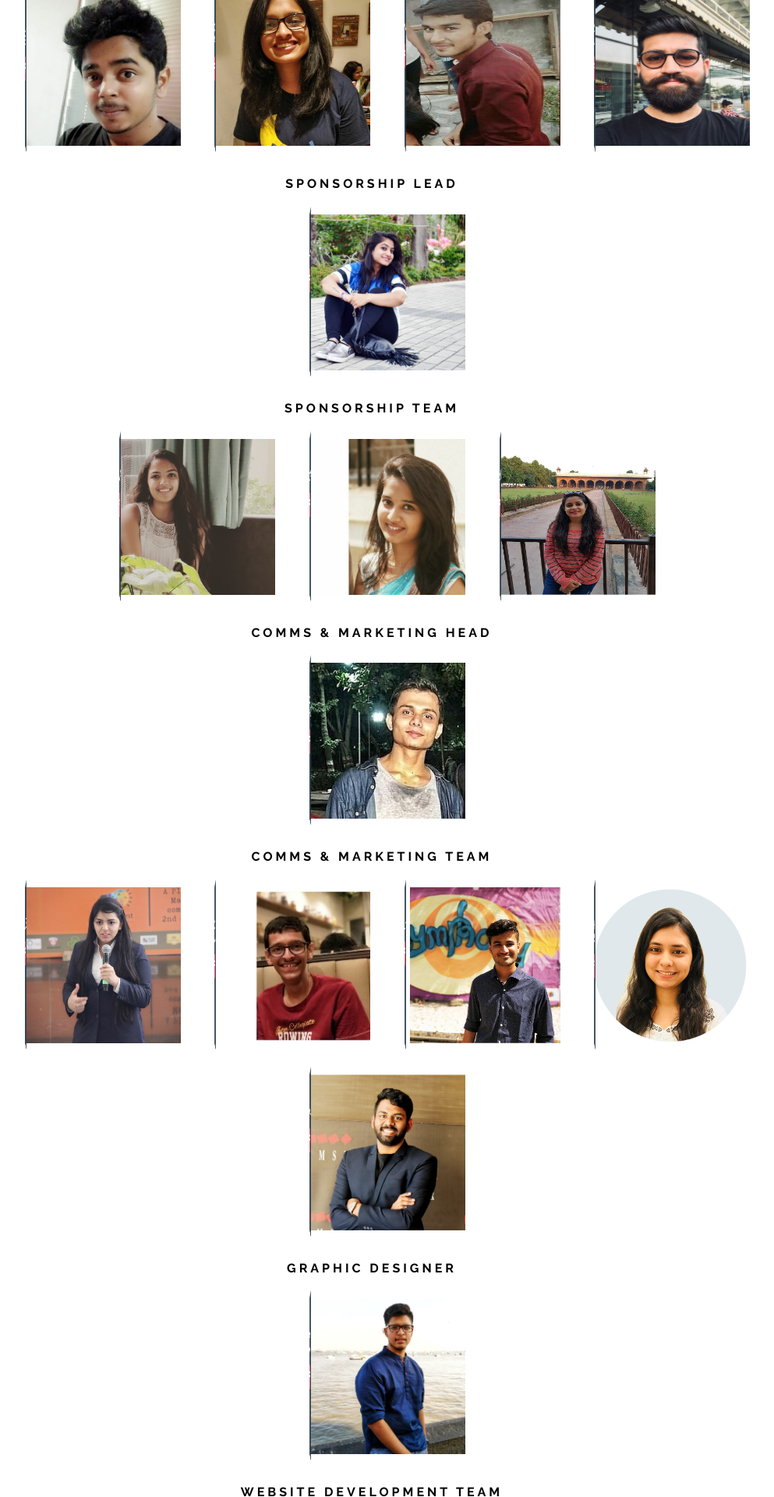
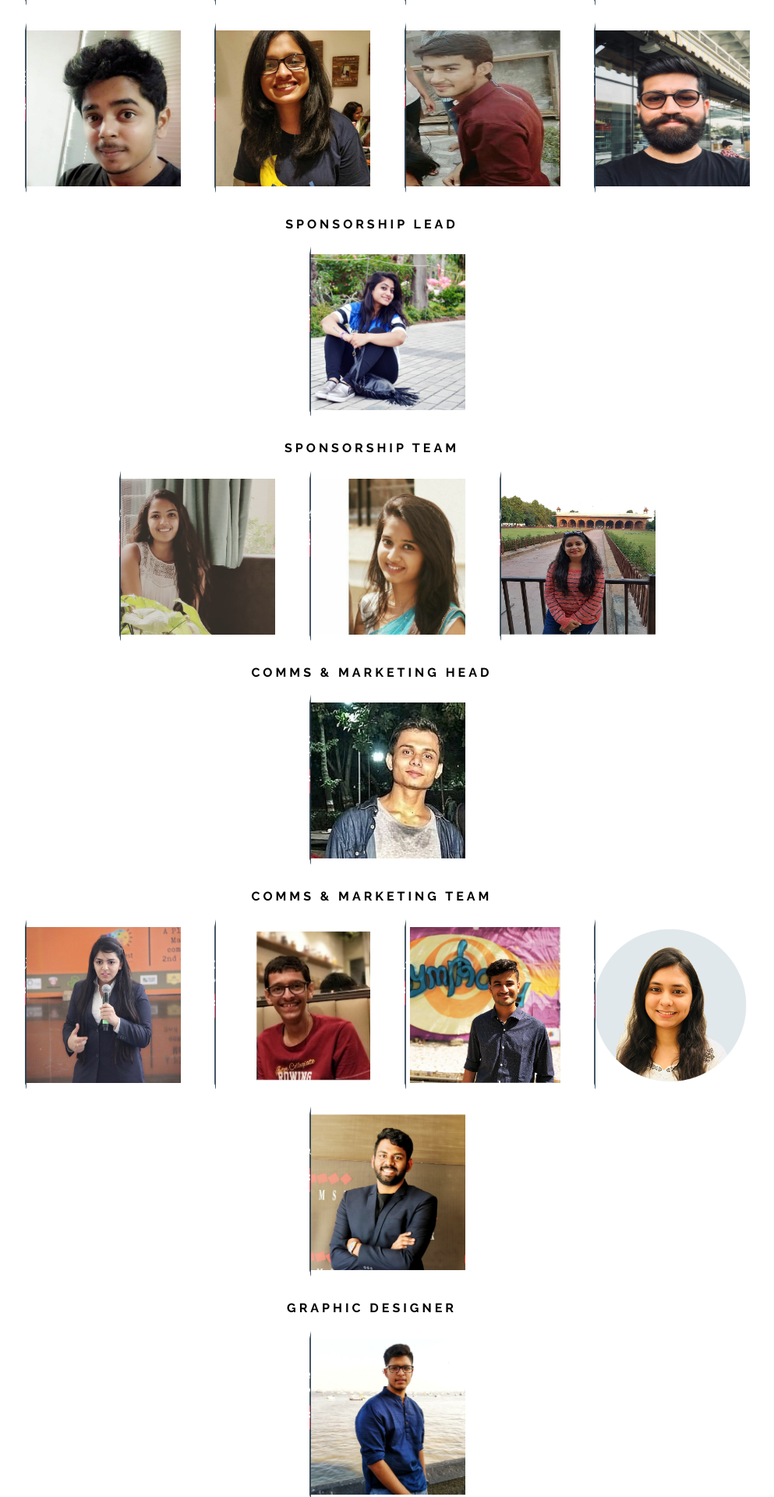
Before and after one commit to amarvsingh/TEDx19, a PHP site: page /team2019.html in a window 1280 px wide. Shown: the part 993-2913 px from the top of the page at 78% size, without its empty margins (163-1156 px from the left). Run offline with PHP 8.4, Linux system fonts and the light colour scheme; some libraries are stand-ins or nearby versions.

Commit message:
Update style.css

```diff
--- a/css/style.css
+++ b/css/style.css
@@ -466,7 +466,7 @@ footer {
 
 #gallery {
   background: #ffffff;
-	top:20%;
+	margin-top:4%;
 }
 
 #gallery .gallery-thumb {
```
